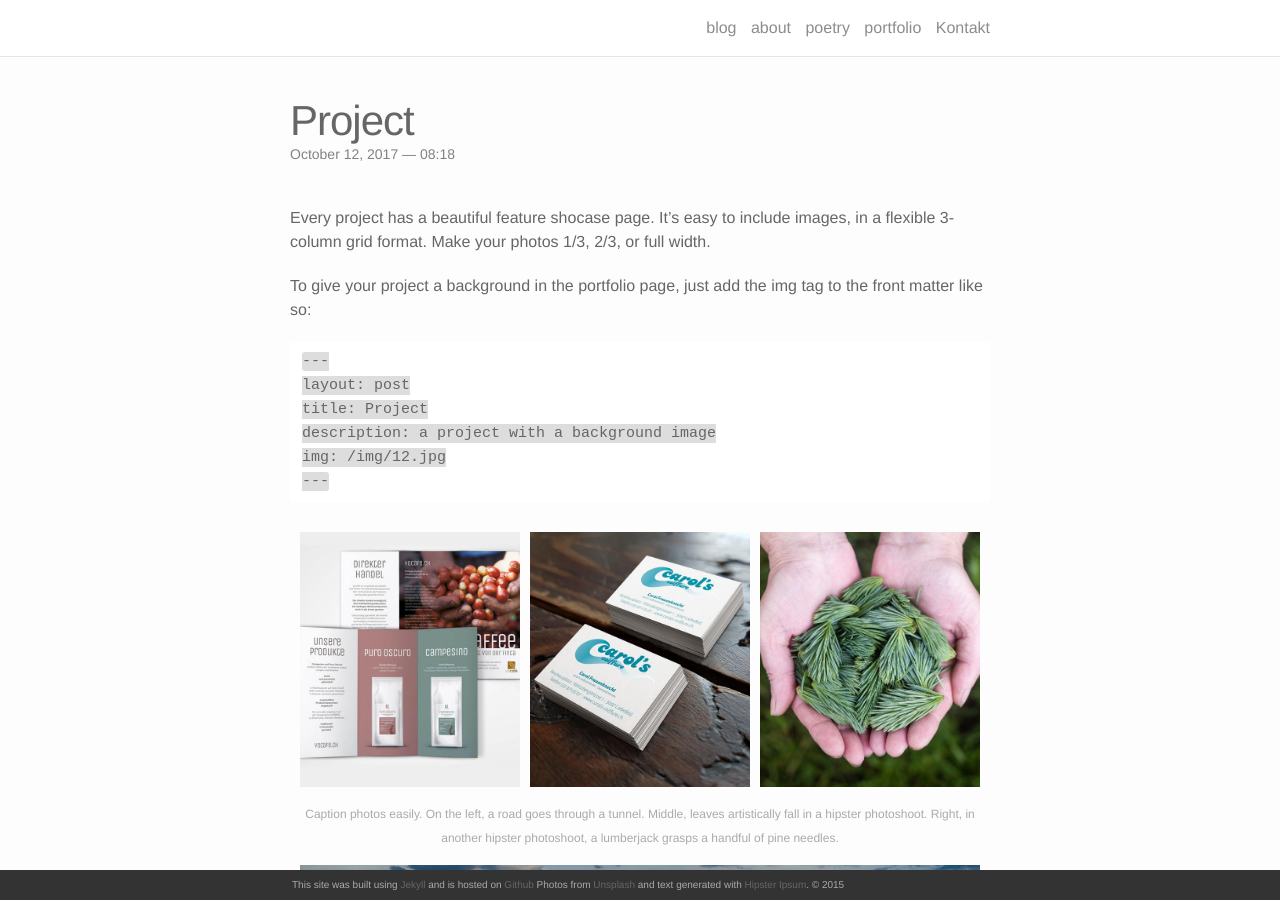
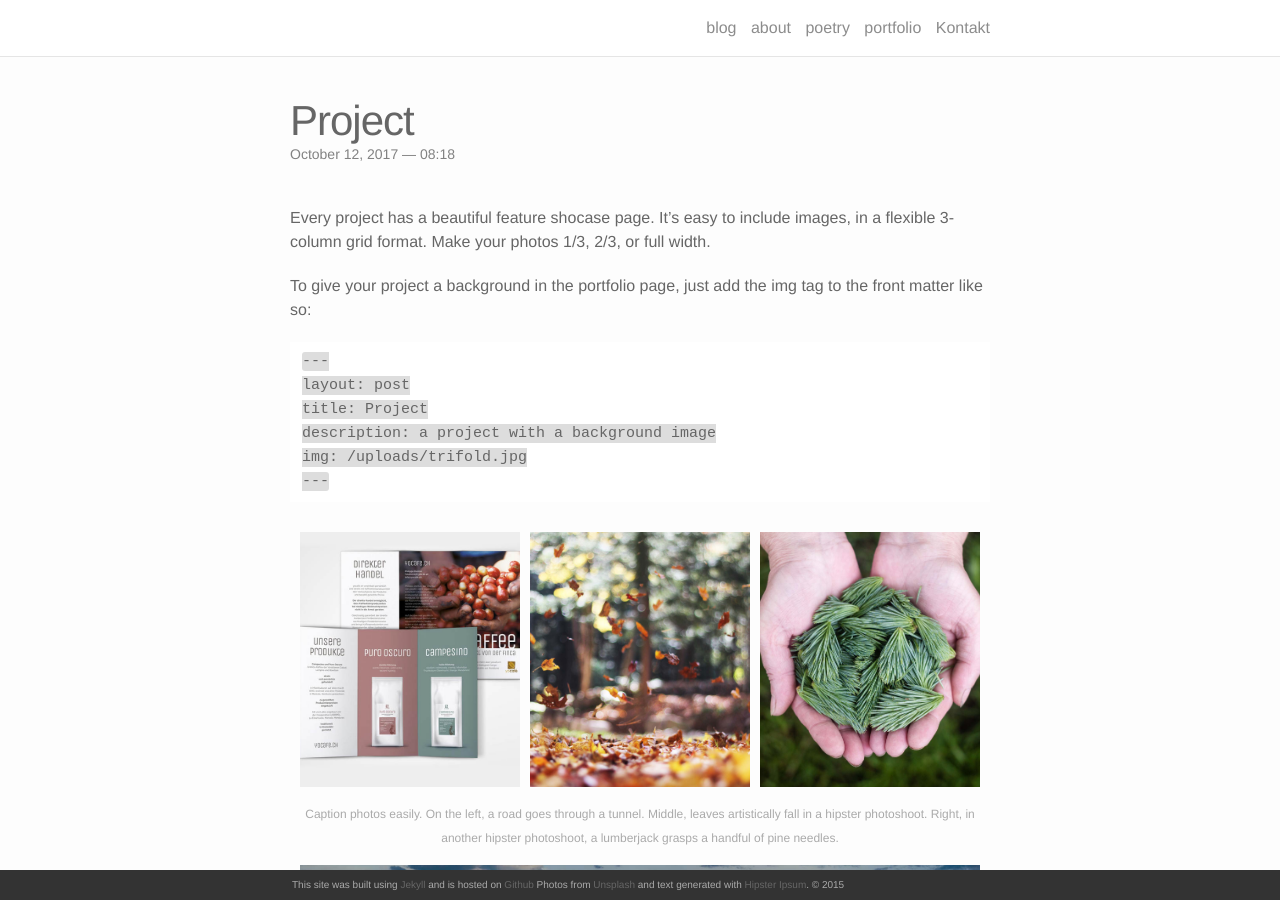
Before and after one commit to grafiche/folio-jekyll, a Jekyll site: the page built from _portfolio/1_project.markdown, in a window 1280 px wide and 900 px high. Built offline with Jekyll 4.4.1, drawn with Linux system fonts in a browser that asks for light colours; nearby versions of some CDN libraries.

Commit message:
Updated 1 Project

```diff
--- a/_portfolio/1_project.markdown
+++ b/_portfolio/1_project.markdown
@@ -13,13 +13,13 @@ To give your project a background in the portfolio page, just add the img tag to
 	layout: post
 	title: Project
 	description: a project with a background image
-	img: /img/12.jpg
+	img: /uploads/trifold.jpg
 	---
 
 
 <div class="img_row">
 	<img class="col one" src="{{ site.baseurl }}/uploads/trifold.jpg" alt="" title="example image"/>
-	<img class="col one" src="{{ site.baseurl }}/uploads/business-card.jpg" alt="" title="example image"/>
+	<img class="col one" src="{{ site.baseurl }}/img/2.jpg" alt="" title="example image"/>
 	<img class="col one" src="{{ site.baseurl }}/img/3.jpg" alt="" title="example image"/>
 </div>
 <div class="col three caption">
```
